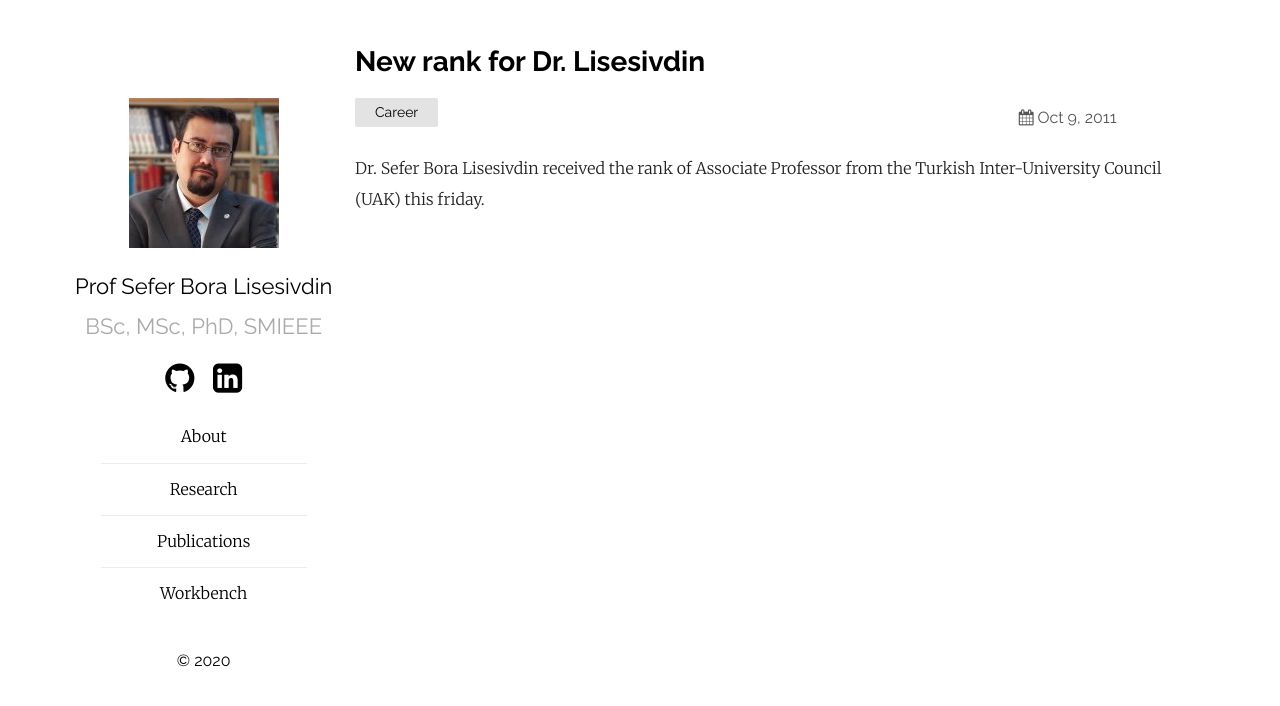
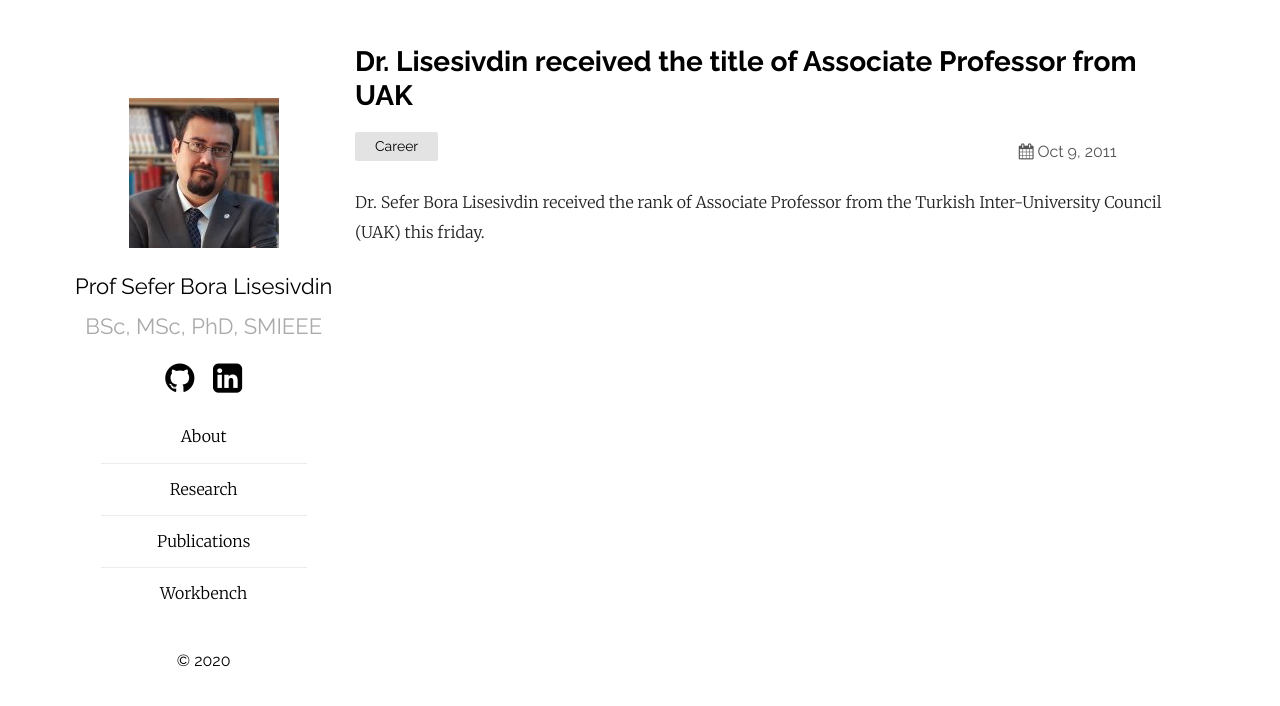
Before and after one commit to sblisesivdin/sblisesivdin.github.io, a Jekyll site: the page built from _posts/2011-10-09-assoc-prof.markdown, in a window 1280 px wide. Shown: the top 706 px of the page. Built offline with Jekyll 4.4.1, drawn with Linux system fonts in a browser that asks for light colours.

Commit message:
Changing the post

```diff
--- a/_posts/2011-10-09-new-rank.markdown
+++ b/_posts/2011-10-09-assoc-prof.markdown
@@ -1,6 +1,6 @@
 ---
 layout: post
-title:  "New rank for Dr. Lisesivdin"
+title:  "Dr. Lisesivdin received the title of Associate Professor from UAK"
 date:   2011-10-09 12:44:34 +0300
 categories: Career
 ---
```
